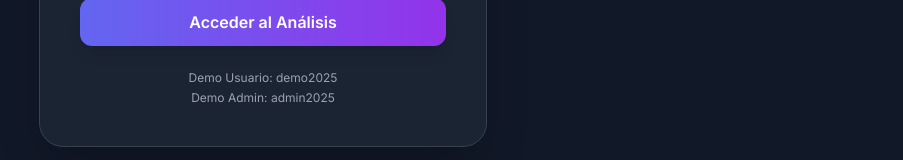
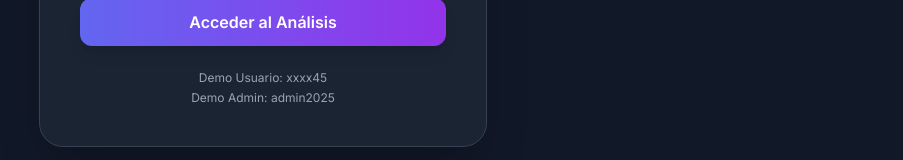
Before and after one commit to emiperaltaok/syncro-demo-discoteca, a Next.js app: page / in a window 1280 px wide. Shown: the part 453-613 px from the top of the page, without its empty margins (377-1280 px from the left). Built offline with nearby package versions, Linux system fonts and the light colour scheme.

Commit message:
probando pass seccion inicial

```diff
--- a/app/page.js
+++ b/app/page.js
@@ -182,7 +182,7 @@ export default function HomePage() {
           </div>
 
           <div className="mt-6 text-xs text-gray-400 space-y-1">
-            <div>Demo Usuario: demo2025</div>
+            <div>Demo Usuario: xxxx45</div>
             <div>Demo Admin: admin2025</div>
           </div>
         </div>
```
